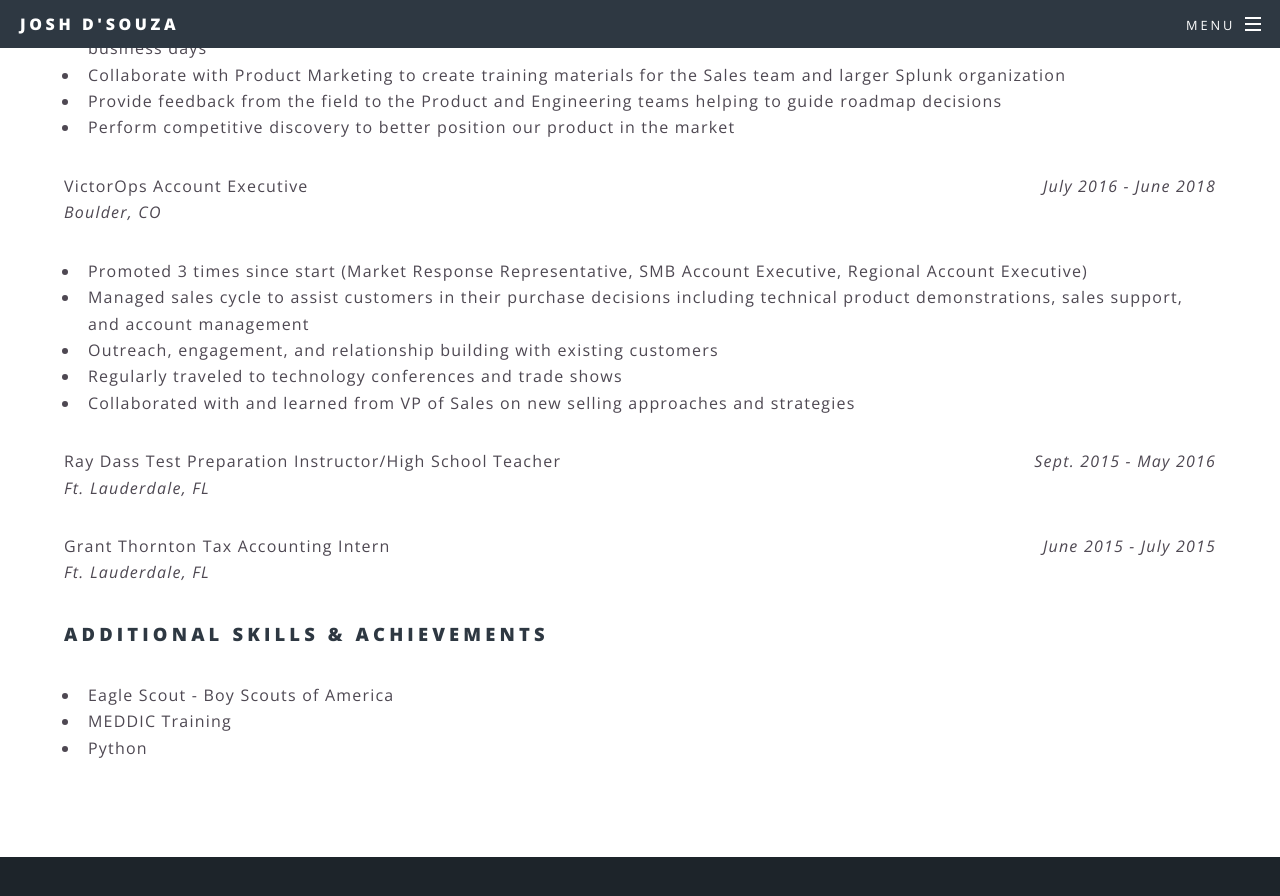
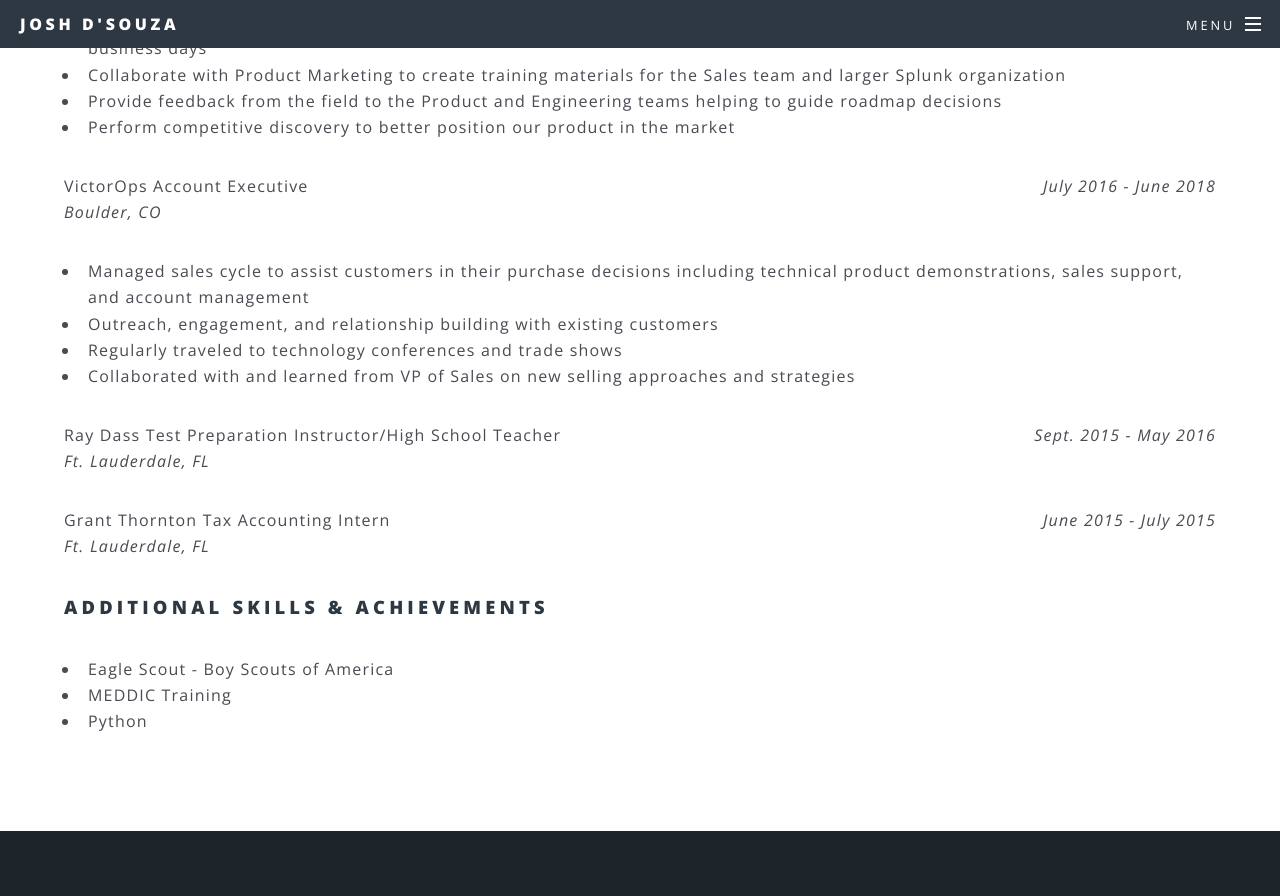
Before and after one commit to jdsuz/jdsuz.github.io, a Jekyll site: the page built from resume.html, in a window 1280 px wide and 900 px high, scrolled down 857 px. Shown: the top 896 px of the window. Built offline with Jekyll 4.4.1, drawn with Linux system fonts in a browser that asks for light colours.

Commit message:
whatever

```diff
--- a/resume.html
+++ b/resume.html
@@ -29,8 +29,6 @@
 	<p>VictorOps Account Executive<i style="float:right">July 2016 - June 2018</i><br />
 		<i>Boulder, CO</i><br />
 		<ul>
-			<li>Promoted 3 times since start (Market Response Representative, SMB Account Executive,
-			Regional Account Executive)</li>
 			<li>Managed sales cycle to assist customers in their purchase decisions including technical product
 			demonstrations, sales support, and account management</li>
 			<li>Outreach, engagement, and relationship building with existing customers</li>
```
